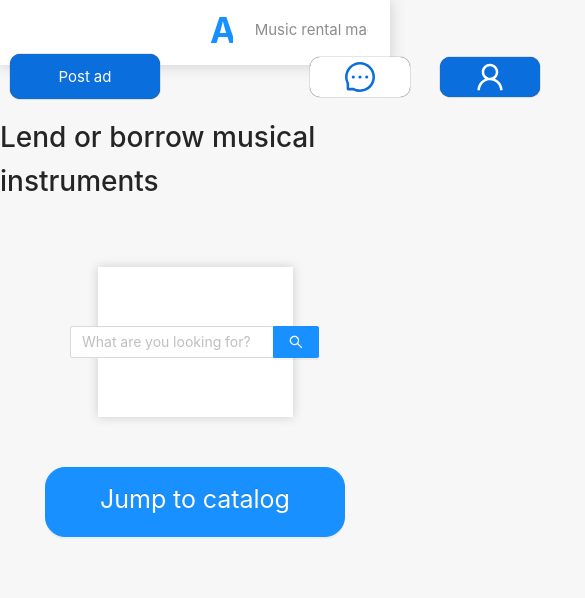
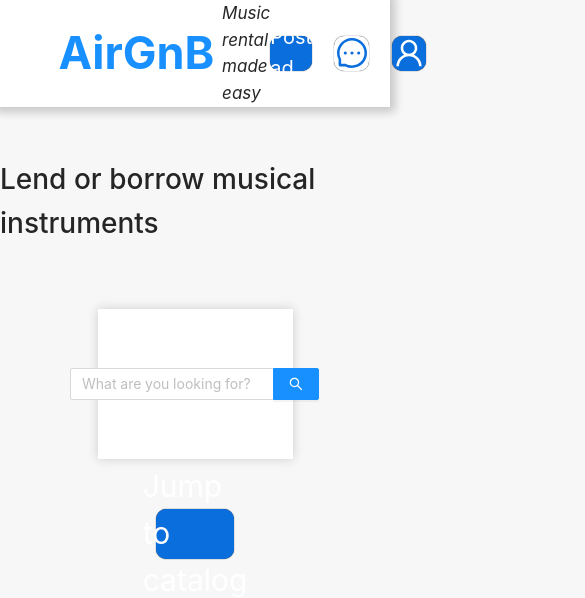
Before and after one commit to leo-dao/AirGnB, a React (Create React App) app in the folder frontend/: page / in a window 390 px wide. Shown: the top 598 px of the page, 585 px wide, since content can reach past the window. Built offline with nearby package versions, Linux system fonts and the light colour scheme.

Commit message:
Changed buttons to work with % to make website more responsive

```diff
--- a/frontend/src/components/Atoms/Button/index.tsx
+++ b/frontend/src/components/Atoms/Button/index.tsx
@@ -1,5 +1,4 @@
 import React from "react";
-import { Link } from "react-router-dom";
 
 interface Props {
     text?: string,
@@ -15,26 +14,31 @@ interface Props {
 
 const Button = (props: Props) => {
 
-    let button =
-        <div style={{
+    const style = {
         borderRadius: "10px",
         display: "flex",
         justifyContent: "center",
         alignItems: "center",
         boxShadow: "0px 0px 1px black",
         cursor: "pointer",
-            fontSize: props.fontSize ? props.fontSize : "15px",
-            width: props.width ? props.width : '100px',
-            height: props.height ? props.height : '30px',
+        width: `${props.width}%` || "100%",
+        height: props.height || "100%",
+        fontSize: props.fontSize,
         backgroundColor: props.backgroundColor ? props.backgroundColor : '#0A6EDD',
         color: props.color ? props.color : 'white',
-        }} onClick={props.onClick}>
-            {props.text} {props.component}
-        </div>
+    }
 
-    if (props.goTo) {   // add link to a page if goTo is provided
-        button = <Link to={props.goTo}>{button}</Link>;
+    let button;
+
+    if (props.goTo) {
+        button = (
+            <a href={`${props.goTo}`} style={style}>{props.text} {props.component}</a>
+        )
     }
+    else {
+        button = <div style={style} onClick={props.onClick}> {props.text} {props.component}</div>
+    }
+
 
     return (button);
 }
--- a/frontend/src/components/Atoms/ChatButton/index.tsx
+++ b/frontend/src/components/Atoms/ChatButton/index.tsx
@@ -6,6 +6,7 @@ interface Props {
     text?: string,
     width?: number,
     height?: number,
+    fontSize?: number,
     onClick: () => void,
 }
 
@@ -17,8 +18,9 @@ const ChatButton = (props: Props) => {
             color="#0A6EDD"
             width={props.width}
             height={props.height}
-            component={<MessageOutlined style={{ fontSize: "30px" }} />} />
-
+            component={< MessageOutlined style={{ fontSize: props.fontSize }
+            } />}
+        />
     )
 }
 
--- a/frontend/src/components/Molecules/Error/index.tsx
+++ b/frontend/src/components/Molecules/Error/index.tsx
@@ -1,21 +1,27 @@
 import React from "react";
-import { Result, Button } from 'antd';
+import { Result } from 'antd';
 import { Routes, Route, Link } from "react-router-dom";
-import ErrorProps from "./interfaces";
+import Button from "../../Atoms/Button";
 
+interface Props {
+    msg: string;
+}
 
-const Error = (props: ErrorProps) => {
+const Error = (props: Props) => {
 
     const defaultMsg = "Sorry, this page does not exist";
 
     return (
-        <div>
+        <div style={{
+            display: "flex",
+            flexDirection: "column",
+            alignItems: "center",
+        }}>
             <Result
                 status="404"
                 title="404"
-                subTitle={props.msg || defaultMsg}
-                extra={<Button type="primary" href="/">Back Home</Button>}
-            />,
+                subTitle={props.msg || defaultMsg} />
+            <Button goTo="/" text="Back Home" />
         </div>
     )
 }
--- a/frontend/src/components/Molecules/Error/interfaces.tsx
+++ /dev/null
@@ -1,5 +0,0 @@
-interface ErrorProps {
-    msg: string;
-}
-
-export default ErrorProps;
--- a/frontend/src/components/Molecules/JumpCatalog/index.tsx
+++ /dev/null
@@ -1,29 +0,0 @@
-import React from "react";
-
-import { Button } from 'antd';
-
-const JumpCatalog = () => {
-    return (
-        <div style={{
-            display: "flex",
-            marginTop: "50px",
-            marginBottom: "50px",
-        }}>
-            <Button type="primary" size="large" href="/catalog" style={{
-                fontSize: "25px",
-                width: "300px",
-                height: "70px",
-                margin: "auto",
-                display: "flex",
-                justifyContent: "center",
-                alignItems: "center",
-                borderRadius: "20px",
-            }}>
-                Jump to catalog
-            </Button>
-
-        </div>
-    );
-}
-
-export default JumpCatalog;
--- a/frontend/src/components/Molecules/Register/index.tsx
+++ b/frontend/src/components/Molecules/Register/index.tsx
@@ -61,7 +61,12 @@ const Register = () => {
                 justifyContent: 'center',
                 marginTop: '30px',
             }}>
-                <Button text="Create account" width={400} height={50} />
+                <Button
+                    text="Create account"
+                    width={80}
+                    height={40}
+                    fontSize={20}
+                />
             </div>
         </div >
 
--- a/frontend/src/components/Molecules/SignIn/index.tsx
+++ b/frontend/src/components/Molecules/SignIn/index.tsx
@@ -41,7 +41,11 @@ const SignIn = () => {
                 justifyContent: 'center',
                 marginTop: '30px',
             }}>
-                <Button text={"Sign In"} width={400} height={50} fontSize={25} />
+                <Button text={"Sign In"}
+                    width={80}
+                    height={40}
+                    fontSize={20}
+                />
             </div>
         </div>
 
--- a/frontend/src/components/Organisms/Header/index.tsx
+++ b/frontend/src/components/Organisms/Header/index.tsx
@@ -19,66 +19,69 @@ const Header = () => {
     }
 
     return (
-        <PageHeader
-            style={{
-                backgroundColor: 'white',
-                boxShadow: '0px 0px 15px #ccc',
-                height: '65px',
-                padding: '10px',
-                marginBottom: "50px",
+        <div style={{
+            backgroundColor: '#fff',
+            marginBottom: '5%',
+            height: '20%',
+            display: "flex",
+            flexDirection: "row",
+            alignItems: "center",
             position: "sticky",
             top: "0",
             zIndex: "1",
-            }}
+            boxShadow: "0px 0px 9px 5px rgba(0,0,0,0.2)",
+        }}>
 
-            title={
             <div style={{
-                    marginLeft: '200px',
-                    fontSize: "35px",
+                fontSize: "45px",
                 fontWeight: "bold",
+                marginLeft: "15%",
+
             }}>
                 <Link to="/"> AirGnB </Link>
             </div>
-            }
 
-            subTitle={< div
+            <div
                 style={{
-                    marginLeft: '10px',
-                    fontSize: "15px",
+                    fontSize: "17px",
+                    marginLeft: "2%",
+                    fontStyle: "italic",
                 }} >
                 Music rental made easy
-            </div>}
+            </div>
 
-            extra={
             <div style={{
                 display: 'flex',
                 flexDirection: 'row',
                 alignItems: 'center',
-                    justifyContent: 'center',
+                width: '40%',
+                justifyContent: 'space-evenly',
+                marginRight: 'auto',
+                marginLeft: 'auto',
             }}>
 
-                    <Button text="Post ad" goTo='/postAd' width={150} height={45} />
-
-                    <div style={{ marginLeft: '150px' }} />
-
+                <Button
+                    text="Post ad"
+                    goTo='/postAd'
+                    width={100}
+                    height={35}
+                    fontSize={20}
+                />
+                <div style={{ width: '100px' }} />
                 <ChatButton
                     onClick={openChat}
                     width={100}
-                        height={40}
+                    height={35}
+                    fontSize={30}
                 />
-
-                    <div style={{ marginRight: "30px" }} />
-
+                <div style={{ width: '100px' }} />
                 <UserButton
+                    goTo={account}
                     width={100}
-                        height={40}
-                        goTo={account}
+                    height={35}
                 />
-
-                    <div style={{ marginRight: "150px" }} />
-                </div>
-            }
-        />
+            </div >
+        </div >
     )
 }
 export default Header;
--- a/frontend/src/components/Organisms/UserContact/index.tsx
+++ b/frontend/src/components/Organisms/UserContact/index.tsx
@@ -11,16 +11,23 @@ const UserContact = () => {
     return (
         <div style={{
             display: "flex",
-            justifyContent: "center",
+            flexDirection: "row",
+            alignItems: "center",
+            justifyContent: "space-evenly",
         }}>
-            <Button text="Rent" goTo="/rent" width={150} height={50} />
-            <div style={{
-                marginLeft: '30px',
-                width: '150px',
-                height: '50px',
-            }}>
-                <ChatButton text="Message user" onClick={contactUser} />
-            </div>
+            <Button
+                text="Rent"
+                goTo="/rent"
+                width={40}
+                height={40}
+                fontSize={20}
+            />
+            <ChatButton
+                text="Message user"
+                width={40}
+                height={40}
+                fontSize={20}
+                onClick={contactUser} />
         </div>
     )
 }
--- a/frontend/src/components/Pages/AdProfile/index.tsx
+++ b/frontend/src/components/Pages/AdProfile/index.tsx
@@ -85,7 +85,7 @@ const AdProfile = (props: Props) => {
                             fontSize={20}
                             avatarSize={80}
                         />
-                        <div style={{ marginTop: "20px" }}>
+                        <div style={{ marginTop: "20px", width: "100%" }}>
                             <UserContact />
                         </div>
                     </div>
--- a/frontend/src/components/Pages/Home/index.tsx
+++ b/frontend/src/components/Pages/Home/index.tsx
@@ -1,7 +1,7 @@
 import React from "react";
 import SearchBox from "../../Molecules/Search";
 import CarouselComponent from "../../Molecules/Carousel";
-import JumpCatalog from "../../Molecules/JumpCatalog";
+import Button from "../../Atoms/Button";
 
 const Home = () => {
     return (
@@ -37,11 +37,17 @@ const Home = () => {
             <div style={{
                 display: "flex",
                 justifyContent: "center",
+                marginTop: "50px",
+                marginBottom: "50px",
             }}>
-                <JumpCatalog />
-
+                <Button
+                    width={20}
+                    height={50}
+                    fontSize={30}
+                    text='Jump to catalog'
+                    goTo='/catalog'
+                />
             </div>
-            {/* <CarouselComponent /> */}
         </div >
     )
 };
```
Also changed, not shown: frontend/src/components/Pages/LoginPage/index.tsx (+16 -5 lines). Lines whose indentation alone changed are shown as unchanged.
